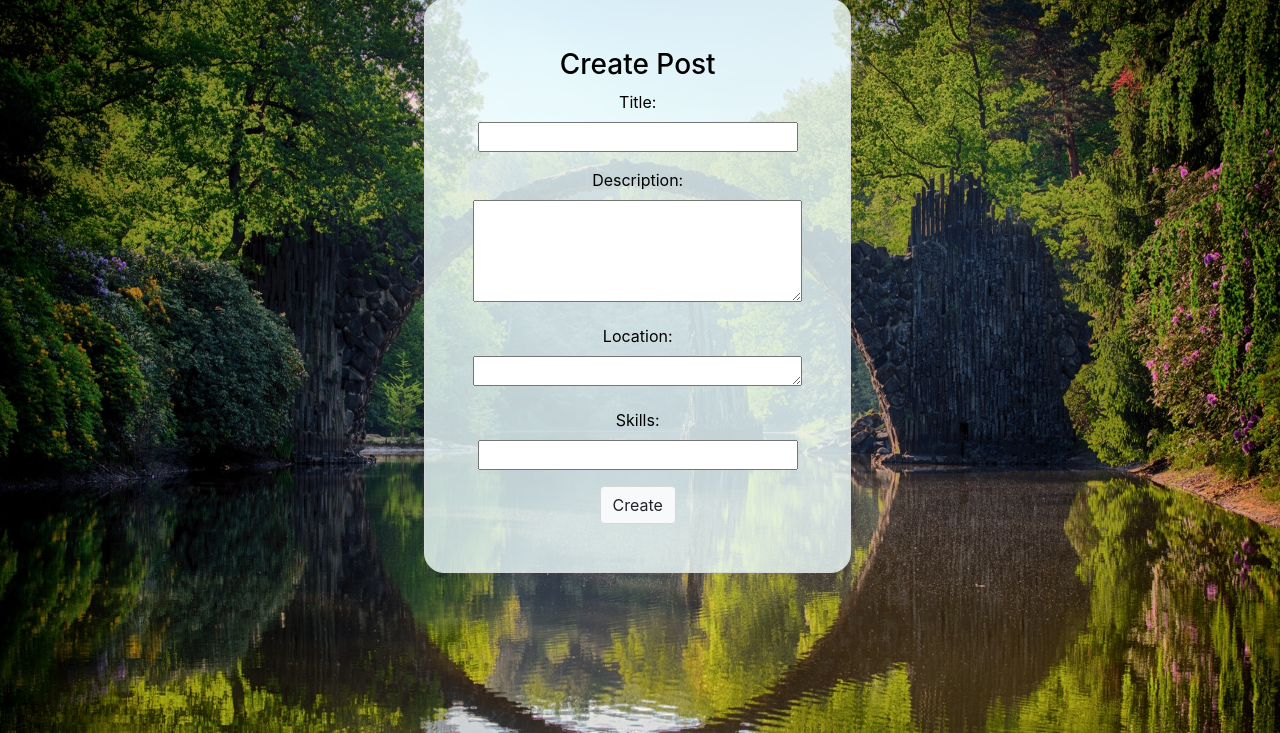
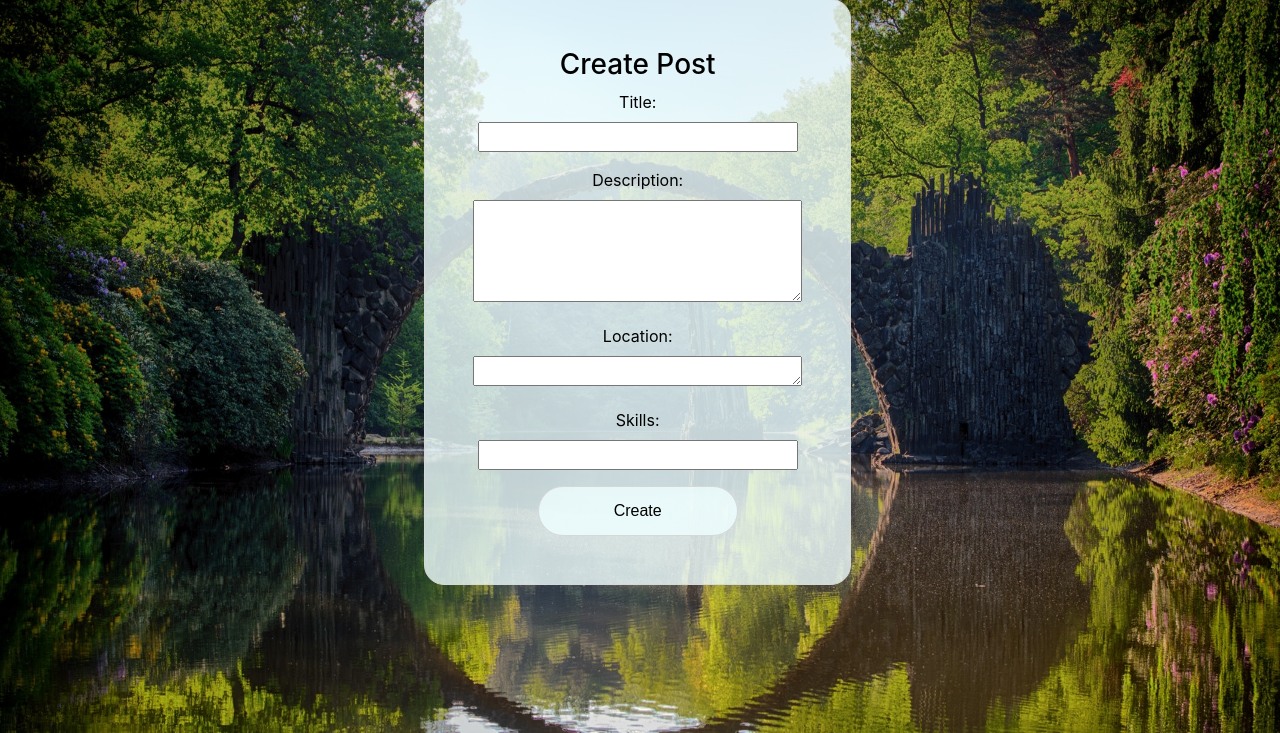
Before and after one commit to hd1867/CommunityProject, a Flask app: page /createpost in a window 1280 px wide. Shown: the part 67-800 px from the top of the page. Run offline with Flask 2, Linux system fonts and the light colour scheme; the visitor is signed in with stand-in values (Sample User, id 1); some libraries are stand-ins or nearby versions.

Commit message:
Merge branch 'master' of https://github.com/hd1867/CommunityProject
# Conflicts:
#	app.py

```diff
--- a/app.py
+++ b/app.py
@@ -50,7 +50,7 @@ def posts():
 @app.route("/details")
 def details():
     post = (databaseUtils.get_post_by_id(request.args.get('postid')))
-    postDetails = [(post)['title'], (post)['description'], (post)['skills'], (post)["_id"], (post)['location']]
+    postDetails = [(post)['title'], (post)['description'], (post)['skills'], (post)["_id"], (post)['location'], (post)['comment']]
 
     return render_template("post.html", post=postDetails)
 
--- a/static/css/base.css
+++ b/static/css/base.css
@@ -60,6 +60,17 @@ button {
     height: auto;
 }
 
+.btn {
+    font-family: sans-serif;
+    border-radius: 5vh;
+    background-color: rgba(240, 255, 255, .8);
+    min-height: 50px;
+    min-width: 200px;
+    border-color: black;
+    border-style: solid;
+    color: black;
+}
+
 .btn-light {
     border: solid 1px #d7d7d7;
 }
```
Also changed, not shown: templates/post.html (+9 -4 lines).
